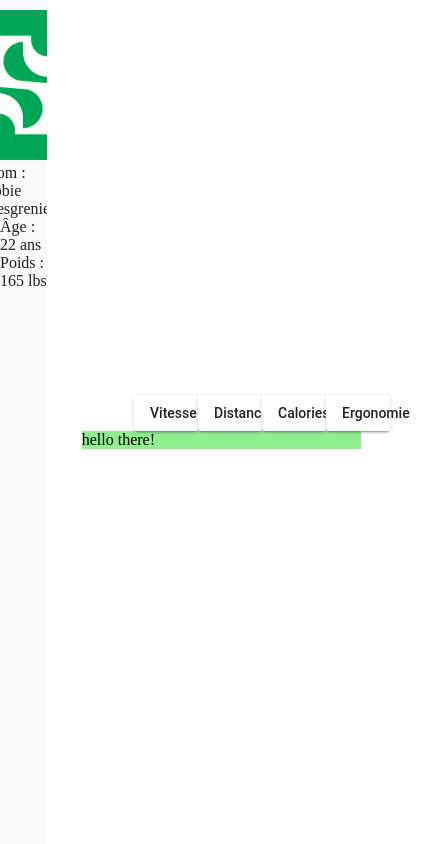
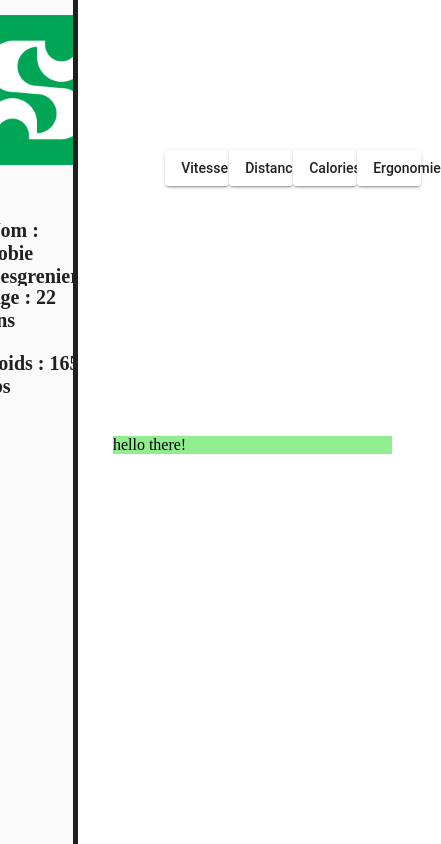
Before and after one commit to ArcticWalrus/Projet-S4, an Angular app in the folder project-ui/: page / in a window 390 px wide. Shown: the whole page, 441 px wide, since content can reach past the window. Built offline with nearby package versions, Linux system fonts and the light colour scheme.

Commit message:
layout done (non-responsive)

```diff
--- a/project-ui/src/app/display-settings/display-settings.component.css
+++ b/project-ui/src/app/display-settings/display-settings.component.css
@@ -9,16 +9,16 @@
     flex-direction: column;
 
     align-items: center;
-    justify-content: center;
 }
 
 .dataDisplayContainer {
     width: 80%;
-
+    margin-top: 250px;
     vertical-align: middle;
 }
 
 .buttonGroup{
+    margin-top: 150px;
     width: 50%;
     display: flex;
     flex-direction: row;
--- a/project-ui/src/app/main-display/main-display.component.css
+++ b/project-ui/src/app/main-display/main-display.component.css
@@ -6,7 +6,7 @@
 }
 
 .sideDiv {
-    width: 12%;
+    width: 20%;
     height: 100%;
 }
 
--- a/project-ui/src/app/side-menu/side-menu.component.css
+++ b/project-ui/src/app/side-menu/side-menu.component.css
@@ -1,9 +1,12 @@
 .sidenavContainer {
-    /* background-color: lightblue; */
+    /* background-color: lightgreen; */
     min-width: 100%;
     max-width: 100%;
     min-height: 100%;
     max-height: 100%;
+
+    border-right-style: solid;
+    border-width: 5px;
 
     display: flex;
     flex-direction: column;
@@ -13,5 +16,15 @@
 }
 
 .image {
-    margin-top: 10px;
+    margin-top: 15px;
 }
+
+.sidenavText {
+    height: 200px;
+    display: flex;
+    flex-direction: column;
+    margin-top: 50px;
+    font-size: 20px;
+    font-weight: bold;
+    justify-content: space-evenly;
+}
--- a/project-ui/src/app/side-menu/side-menu.component.html
+++ b/project-ui/src/app/side-menu/side-menu.component.html
@@ -2,7 +2,10 @@
     <mat-sidenav-content class='image'>
         <img src="../../assets/UdeS_logo.png" alt="Logo UdeS" height ="150" width="150">
     </mat-sidenav-content>
-    <mat-sidenav-content>Nom : Tobie Desgreniers</mat-sidenav-content>
-    <mat-sidenav-content>Âge : 22 ans</mat-sidenav-content>
-    <mat-sidenav-content>Poids : 165 lbs</mat-sidenav-content>
+    <mat-sidenav-content class='sidenavText'>
+        <mat-sidenav-content>Nom : Tobie Desgreniers</mat-sidenav-content>
+        <mat-sidenav-content>Âge : 22 ans</mat-sidenav-content>
+        <mat-sidenav-content>Poids : 165 lbs</mat-sidenav-content>
+    </mat-sidenav-content>
+
 </mat-sidenav-container>
```
